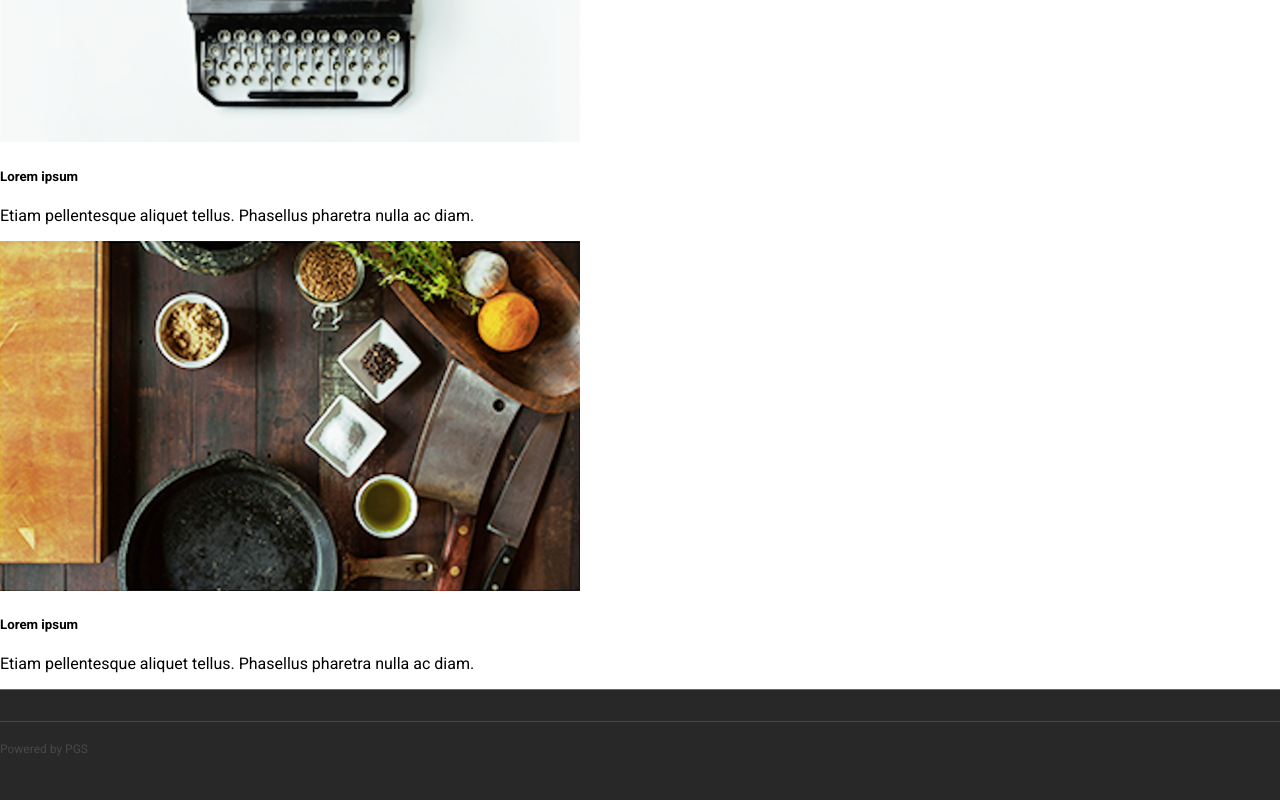
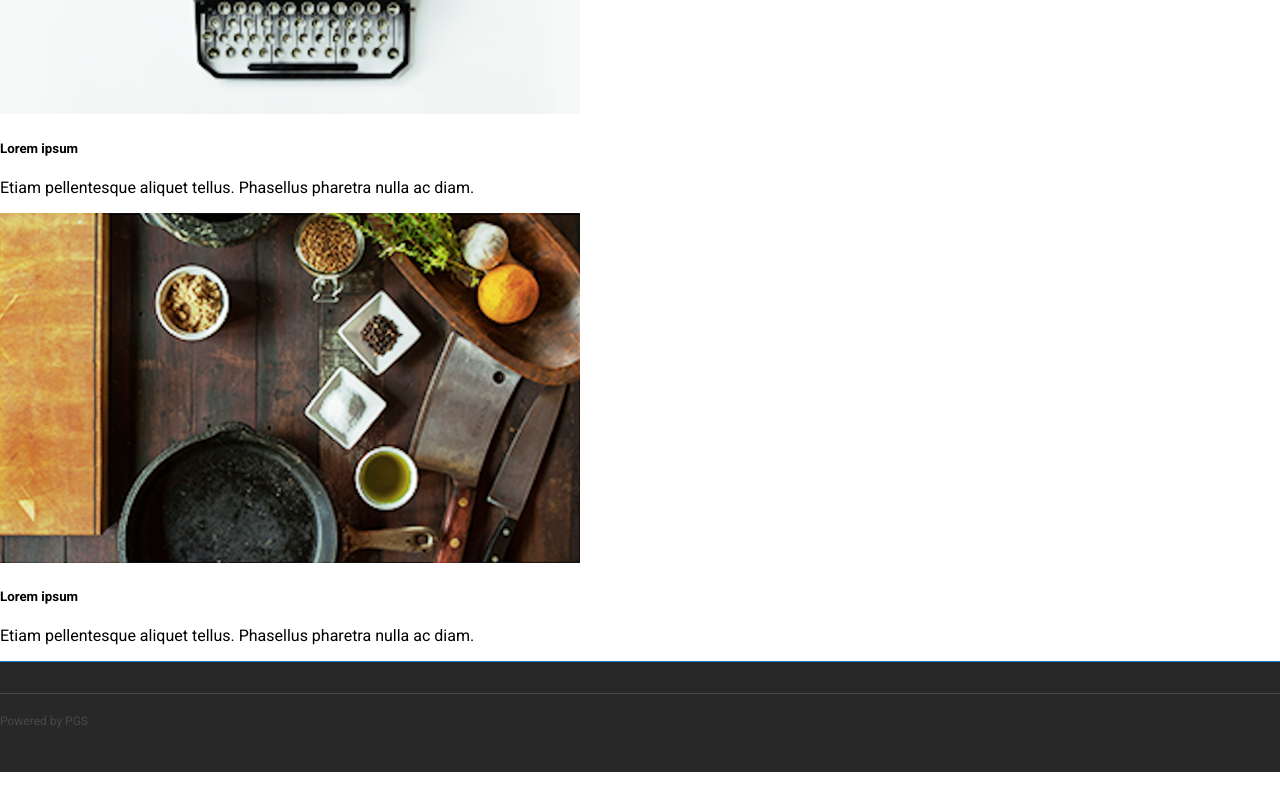
Before and after one commit to golasowska/test-website, a React (Create React App) app: page /ski-cams in a window 1280 px wide. Shown: the part 777-1577 px from the top of the page. After the commit the page ends 1549 px from the top, so only its background shows below. Built offline with nearby package versions, Linux system fonts and the light colour scheme; what react-router-redux would draw is missing.

Commit message:
styling - vertical align + sticky footer

```diff
--- a/src/components/CardItem.js
+++ b/src/components/CardItem.js
@@ -5,7 +5,7 @@ const CardItem = ({ src }) => {
     return <div>Loading...</div>;
   }
   return (
-    <div className="col col-md-4">
+    <div className="col-md-4">
       <div className="card">
         <img className="card-img-top" src={src} alt="lorem ipsum" />
         <div className="card-body">
--- a/src/containers/AboutUs.js
+++ b/src/containers/AboutUs.js
@@ -11,7 +11,7 @@ import image3 from '../assets/image_3.png';
 export default class AboutUs extends Component {
   renderCards = () => {
     return (
-      <div className="row row-card">
+      <div className="row row-card align-items-center">
         <CardItem src={image1} />
         <CardItem src={image2} />
         <CardItem src={image3} />
@@ -20,9 +20,12 @@ export default class AboutUs extends Component {
   };
   render() {
     return (
-      <div className="">
-        <Navigation />
-        <div className="container">{this.renderCards()}</div>
+      <div>
+        <div className="wrapper">
+          <Navigation />
+          <div className="container">{this.renderCards()}</div>
+          <div className="push" />
+        </div>
         <Footer />
       </div>
     );
--- a/src/containers/Contact.js
+++ b/src/containers/Contact.js
@@ -8,11 +8,14 @@ export default class Contact extends Component {
   render() {
     return (
       <div>
-        <Navigation />
-        <div className="container">
-          <div className="row row-contact justify-content-center align-items-center">
-            <FormContact history={this.props.history} />
+        <div className="wrapper">
+          <Navigation />
+          <div className="container">
+            <div className="row row-card justify-content-center align-items-center">
+              <FormContact history={this.props.history} />
+            </div>
           </div>
+          <div className="push" />
         </div>
         <Footer />
       </div>
--- a/src/containers/FormContact.js
+++ b/src/containers/FormContact.js
@@ -46,11 +46,11 @@ class FormContact extends Component {
   onSubmit = values => {
     swal('Thanks for your message!', {
       buttons: false,
-      timer: 1500
+      timer: 2000
     });
     setTimeout(
       () => this.props.sendFormData(values, () => this.props.history.push('/')),
-      500
+      2500
     );
   };
 
@@ -95,9 +95,6 @@ function validate(values) {
   if (!values.name || values.name.length < 3) {
     errors.name = 'Please enter your name.';
   }
-  if (!values.message || values.message.length < 5) {
-    errors.message = 'Please enter a message.';
-  }
   return errors;
 }
 
--- a/src/containers/SkiCams.js
+++ b/src/containers/SkiCams.js
@@ -20,7 +20,7 @@ class SkiCams extends Component {
     let pianiCam1 = Object.assign({}, pianiCams[604]);
     let pianiCam2 = Object.assign({}, pianiCams[605]);
     return (
-      <div className="row row-card">
+      <div className="row row-ski-card">
         <CardSki src1={balmeCam1.url} src2={balmeCam2.url} title="Balme" />
         <CardSki
           src1={pianiCam1.url}
@@ -33,8 +33,11 @@ class SkiCams extends Component {
   render() {
     return (
       <div>
-        <Navigation />
-        <div className="container">{this.renderCardCams()}</div>
+        <div className="wrapper">
+          <Navigation />
+          <div className="container">{this.renderCardCams()}</div>
+          <div className="push" />
+        </div>
         <Footer />
       </div>
     );
--- a/src/styles/index.css
+++ b/src/styles/index.css
@@ -2,6 +2,16 @@ body {
   margin: 0;
   padding: 0;
   font-family: Roboto, monospace;
+  height: 100%;
+}
+
+.wrapper {
+  min-height: 100vh;
+  margin-bottom: -110px;
+}
+
+.push {
+  height: 110px;
 }
 
 /* NAVBAR */
@@ -33,15 +43,12 @@ body {
 /* ABOUT US */
 
 .row-card {
-  margin-top: 38px;
+  min-height: calc(100vh - 290px);
+  margin-top: 10px;
+  margin-bottom: 10px;
 }
 
 /* CONTACT */
-
-.row-contact {
-  margin-top: 120px;
-  margin-bottom: 120px;
-}
 
 .custom-file-control,
 .form-control,
@@ -84,6 +91,14 @@ textarea.message.form-control {
     linear-gradient(0deg, rgba(0, 0, 0, 0.26) 1px, transparent 0);
 }
 
+/* SKICAMS */
+
+.row-ski-card {
+  min-height: calc(100vh - 290px);
+  margin-top: 30px;
+  margin-bottom: 30px;
+}
+
 /* FOOTER */
 
 .footer {
```
